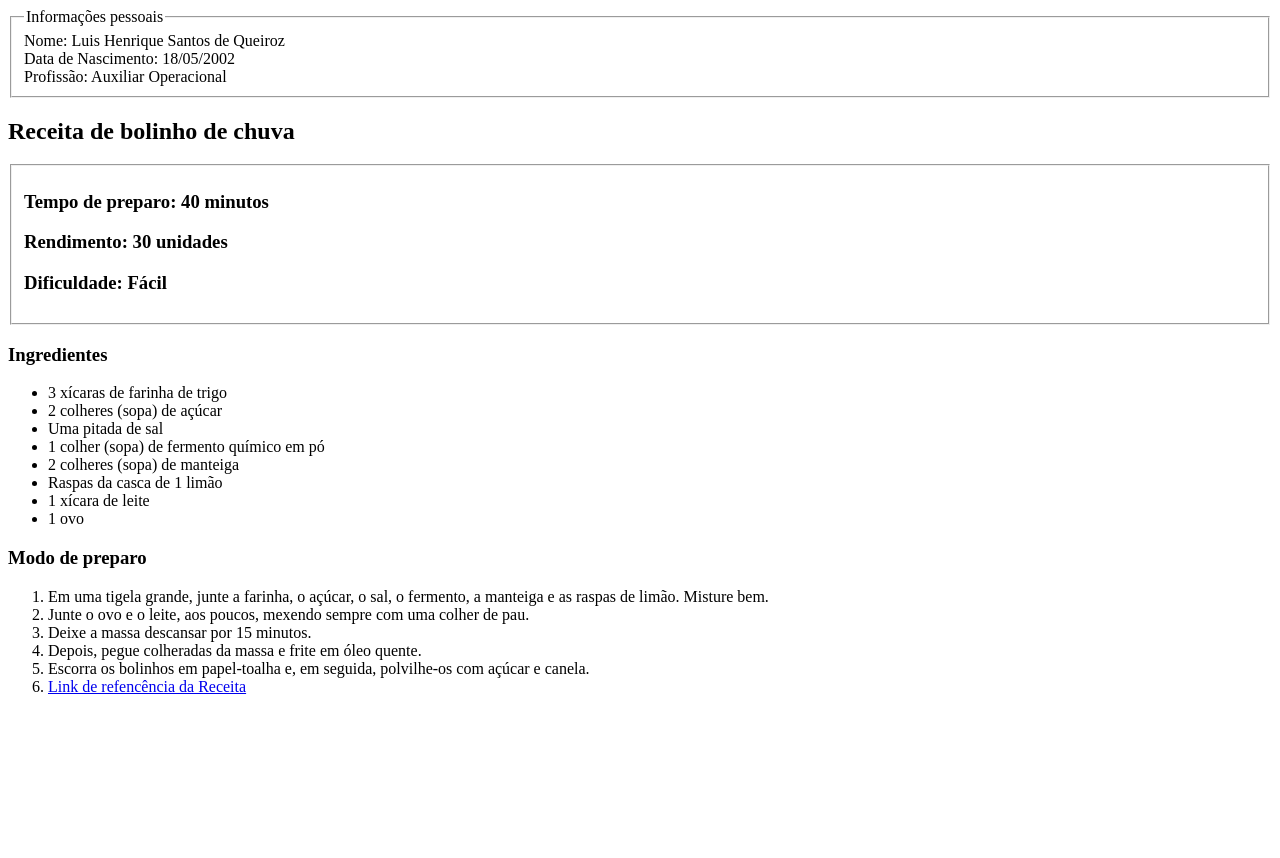
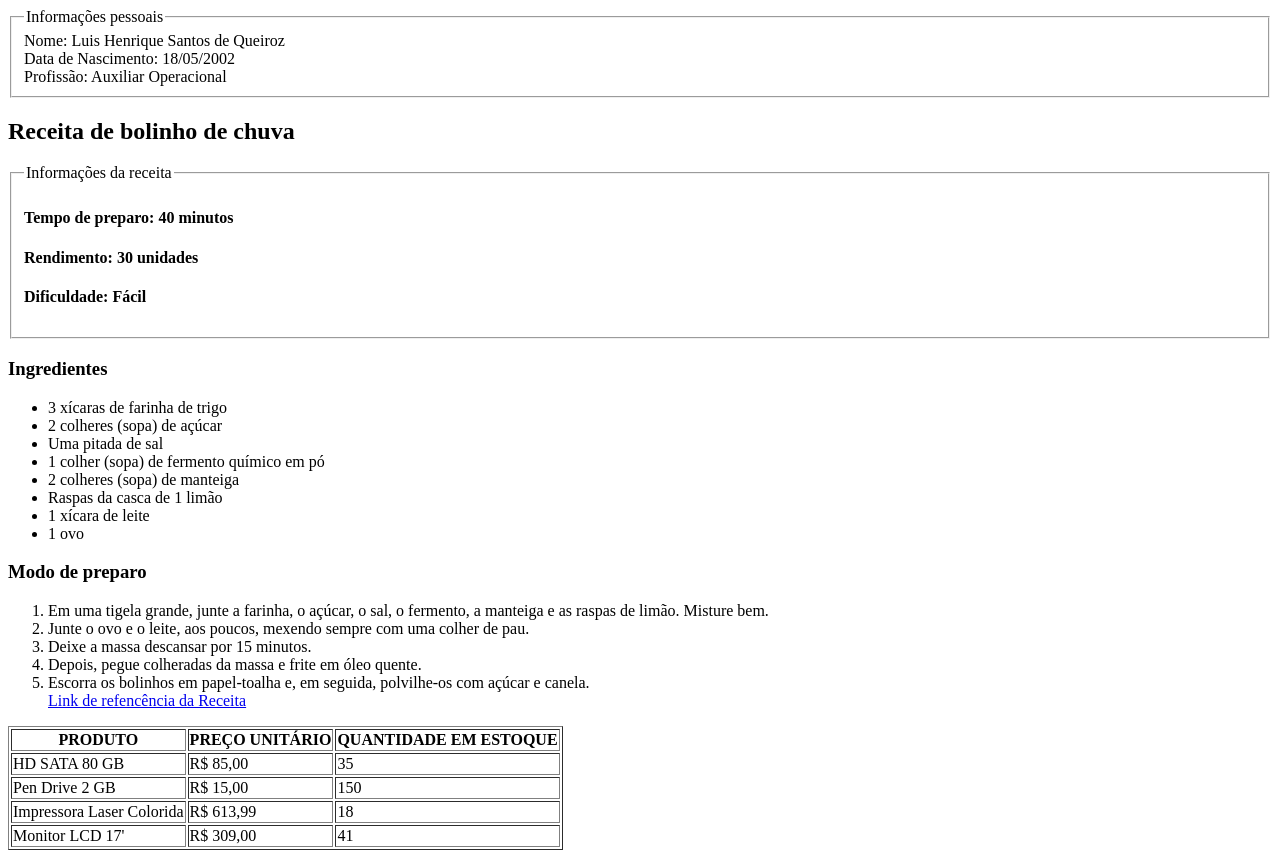
Before and after one commit to LuisSantosz/Atv_A6, a plain HTML site: page index.html in a window 1280 px wide. Before the commit the page ends 800 px from the top, so only its background shows below. Drawn offline with Linux system fonts and the light colour scheme.

Commit message:
Foi adicionado uma tabela

```diff
--- a/index.html
+++ b/index.html
@@ -18,9 +18,10 @@
     <section>
     <h1>Receita de bolinho de chuva</h1>
     <fieldset>
-    <h3>Tempo de preparo: 40 minutos</h3>
-    <h3>Rendimento: 30 unidades</h3>
-    <h3>Dificuldade: Fácil</h3>
+    <legend>Informações da receita</legend>
+    <h4>Tempo de preparo: 40 minutos</h4>
+    <h4>Rendimento: 30 unidades</h4>
+    <h4>Dificuldade: Fácil</h4>
     </fieldset>
     <h3>Ingredientes</h3>
     <ul>
@@ -43,12 +44,42 @@
     <li>Deixe a massa descansar por 15 minutos.</li>
     <li>Depois, pegue colheradas da massa e frite em óleo quente.</li>
     <li>Escorra os bolinhos em papel-toalha e, em seguida, polvilhe-os com açúcar e canela.</li>
-    <li><a href="https://vovopalmirinha.com.br/bolinho-de-chuva/">Link de refencência da Receita</a></li>
+    <a href="https://vovopalmirinha.com.br/bolinho-de-chuva/">Link de refencência da Receita</a>
     </ol>
+    </section>
 
+    <section>
+        <table border>
 
+    <th>PRODUTO</th>
+    <th>PREÇO UNITÁRIO</th>
+    <th>QUANTIDADE EM ESTOQUE</th>
 
+    <tr>
+    <td>HD SATA 80 GB</td>
+    <td>R$ 85,00</td>
+    <td>35</td>
+    </tr>
 
+    <tr>
+    <td>Pen Drive 2 GB</td>
+    <td>R$ 15,00</td>
+    <td>150</td>
+    </tr>
+
+    <tr>
+    <td>Impressora Laser Colorida</td>
+    <td>R$ 613,99</td>
+    <td>18</td>
+    </tr>
+
+    <tr>
+    <td>Monitor LCD 17'</td>
+    <td>R$ 309,00</td>
+    <td>41</td>
+    </tr>
+
+    </table>
 
     </section>
 
```
